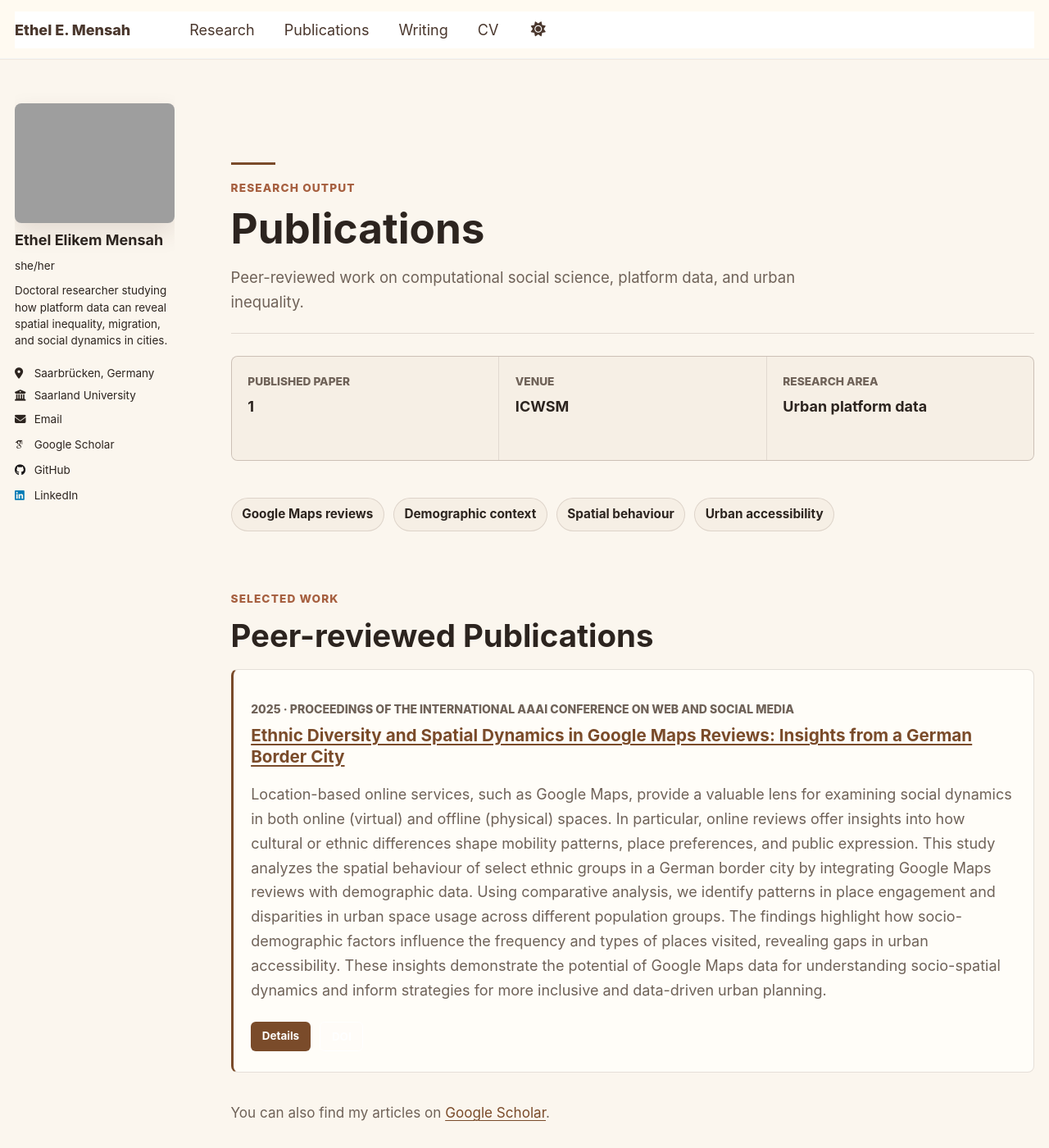
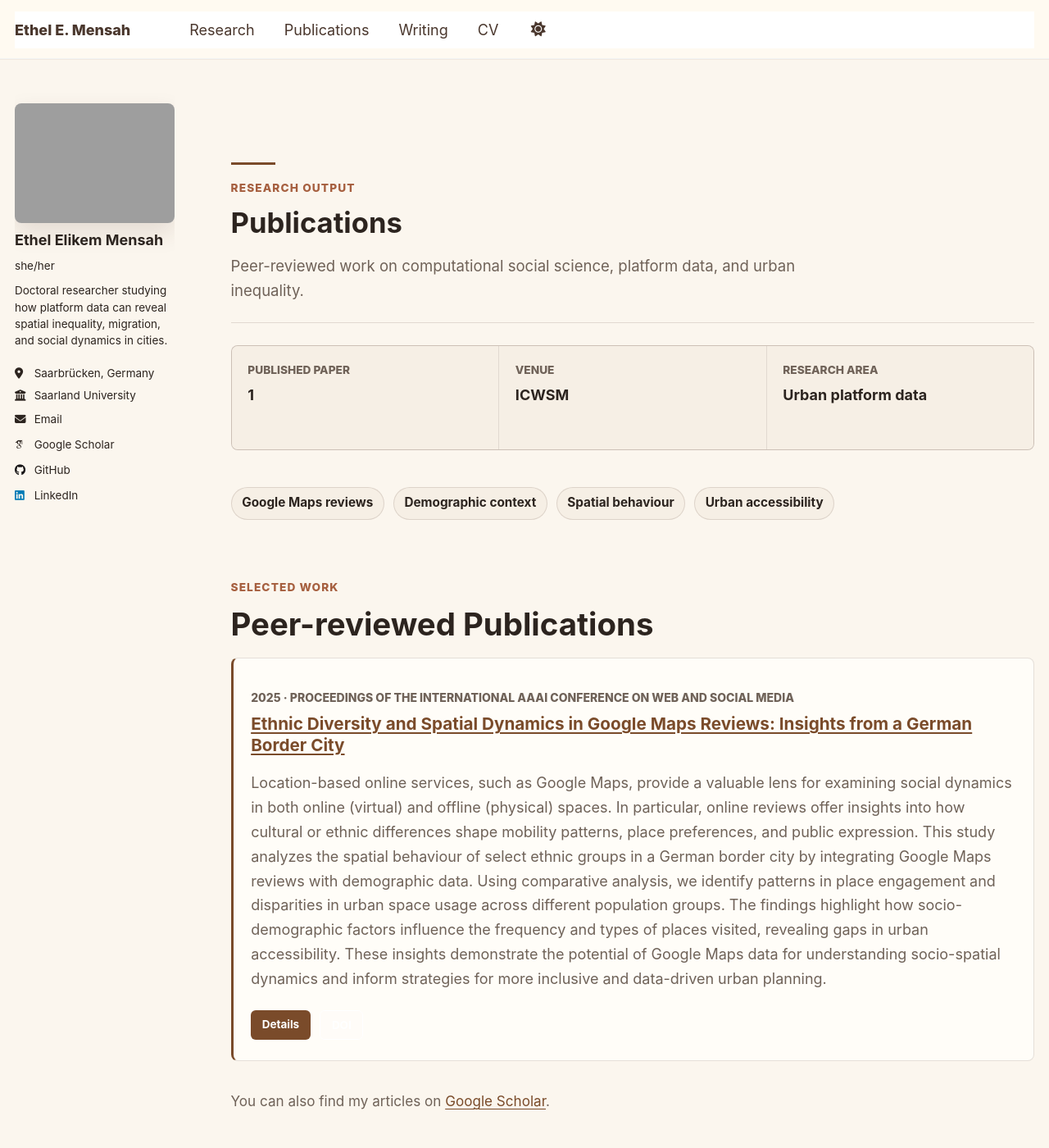
Before and after one commit to ethel-elikem/eeamensah.github.io, a Jekyll site: the page built from _pages/publications.html, in a window 1280 px wide and 1400 px high. Shown: the whole window at 82% size. Built offline with Jekyll 4.4.1, drawn with Linux system fonts in a browser that asks for light colours; some web fonts are replaced.

Commit message:
Fix dark mode and quiet page headings

```diff
--- a/_sass/layout/_custom.scss
+++ b/_sass/layout/_custom.scss
@@ -16,17 +16,46 @@
   --soft-surface: #f6efe5;
   --warm-surface: #fffaf1;
   --paper: #fffdf8;
+  --site-bg: #fbf6ee;
+  --masthead-bg: rgba(255, 250, 241, 0.96);
+  --outline-bg: rgba(255, 253, 248, 0.82);
+  --outline-border: rgba(74, 47, 33, 0.2);
+  --masthead-border: rgba(74, 47, 33, 0.08);
+  --avatar-shadow: rgba(74, 47, 33, 0.13);
   --line: rgba(74, 47, 33, 0.14);
+}
+
+html[data-theme="dark"] {
+  --global-link-color: #d4a170;
+  --global-link-color-hover: #f0c59c;
+  --global-link-color-visited: #bfae9d;
+  --global-masthead-link-color: #ead9c5;
+  --accent-teal: #d4a170;
+  --accent-coral: #d08b6c;
+  --accent-gold: #c7b474;
+  --accent-sage: #a8b58b;
+  --ink: #f3eadf;
+  --muted-ink: #c8b8a8;
+  --soft-surface: #332820;
+  --warm-surface: #2b211b;
+  --paper: #261d18;
+  --site-bg: #1d1713;
+  --masthead-bg: rgba(29, 23, 19, 0.96);
+  --outline-bg: rgba(38, 29, 24, 0.86);
+  --outline-border: rgba(212, 161, 112, 0.32);
+  --masthead-border: rgba(212, 161, 112, 0.16);
+  --avatar-shadow: rgba(0, 0, 0, 0.38);
+  --line: rgba(234, 217, 197, 0.14);
 }
 
 body {
   color: var(--ink);
-  background: #fbf6ee;
+  background: var(--site-bg);
 }
 
 .masthead {
-  border-bottom: 1px solid rgba(74, 47, 33, 0.08);
-  background: rgba(255, 250, 241, 0.96);
+  border-bottom: 1px solid var(--masthead-border);
+  background: var(--masthead-bg);
   backdrop-filter: blur(10px);
 }
 
@@ -93,8 +122,8 @@ body {
 .page__content .btn--light-outline,
 .archive .btn--light-outline {
   color: var(--ink);
-  border: 1px solid rgba(74, 47, 33, 0.2);
-  background: rgba(255, 253, 248, 0.82);
+  border: 1px solid var(--outline-border);
+  background: var(--outline-bg);
 }
 
 .page__content .home-hero {
@@ -289,11 +318,11 @@ body {
 }
 
 .interior-hero h1 {
-  max-width: 12ch;
+  max-width: 18ch;
   margin: 0 0 0.75rem;
   color: var(--ink);
-  font-size: clamp(2rem, 4vw, 3.2rem);
-  line-height: 1;
+  font-size: clamp(1.55rem, 2.7vw, 2.25rem);
+  line-height: 1.08;
   letter-spacing: 0;
 }
 
@@ -402,7 +431,7 @@ body {
 .author__avatar img {
   max-width: 240px;
   border-radius: 8px;
-  box-shadow: 0 12px 28px rgba(74, 47, 33, 0.13);
+  box-shadow: 0 12px 28px var(--avatar-shadow);
 }
 
 @media (min-width: 64em) {
```
